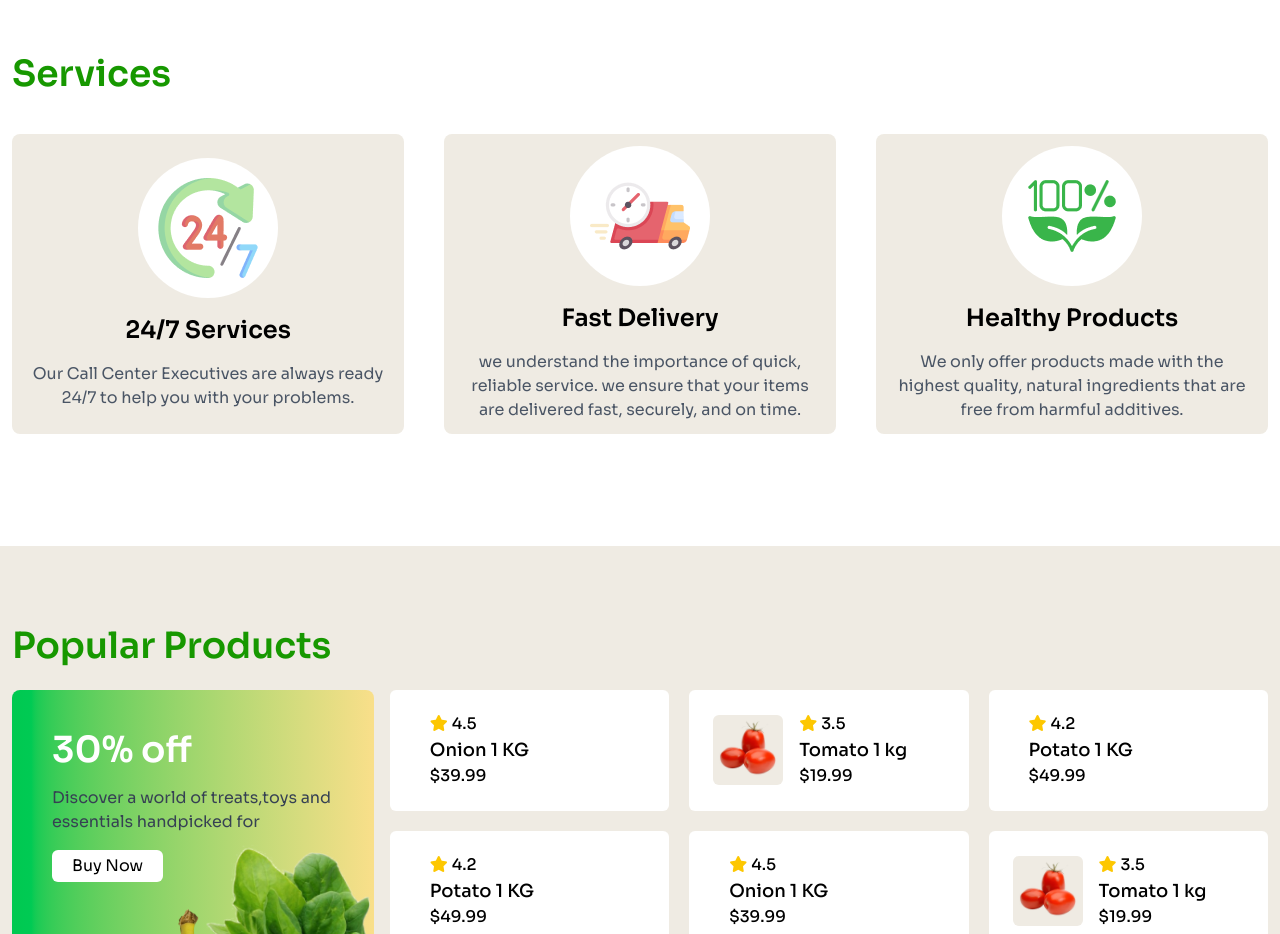
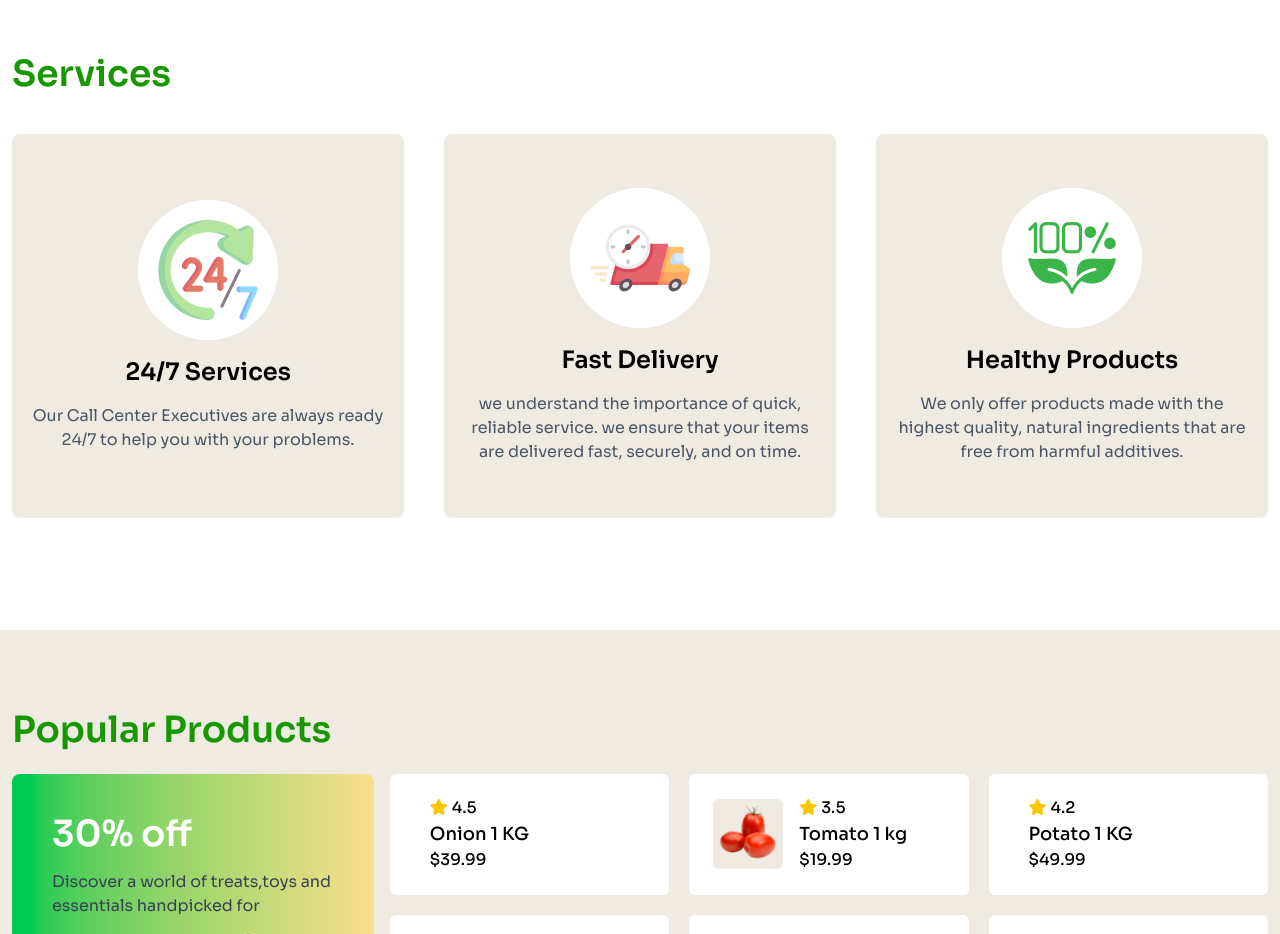
Before and after one commit to sonatanpaul/project-task-3, a plain HTML site: page index.html in a window 1280 px wide. Shown: the part 2200-3134 px from the top of the page. Drawn offline with nearby package versions, Linux system fonts and the light colour scheme.

Commit message:
tablet responsive issue fixd

```diff
--- a/index.html
+++ b/index.html
@@ -70,7 +70,7 @@
           </div>
         </div>
         <!-- navbar link  -->
-        <div class="hidden md:block">
+        <div class="hidden lg:block">
           <ul class="flex items-start md:ml-30 font-semibold gap-4">
             <li><a href="#">Product</a></li>
             <li><a href="#">Services</a></li>
@@ -157,7 +157,7 @@
           <h1 class="text-4xl font-semibold text-[#179800] mb-10">
             Best Selling
           </h1>
-          <div class="grid md:grid-cols-5 gap-4">
+          <div class="grid md:grid-cols-3 lg:grid-cols-5 gap-4">
             <!-- card 1 -->
             <div
               class="bg-white shadow-md flex flex-col justify-center items-center p-10 md:p-3 rounded-lg space-y-3"
@@ -378,7 +378,7 @@
           class="mt-10 flex flex-wrap md:flex-nowrap justify-center items-center gap-10"
         >
           <div
-            class="bg-[#EFEBE3] flex flex-col gap-4 p-4 md:w-[680px] md:h-[300px] rounded-lg justify-center items-center"
+            class="bg-[#EFEBE3] flex flex-col gap-4 p-4 md:py-48 md:w-[680px] md:h-[300px] rounded-lg justify-center items-center"
           >
             <div class="bg-white p-5 rounded-full">
               <img src="./assets/service.png" alt="" />
@@ -390,7 +390,7 @@
             </p>
           </div>
           <div
-            class="bg-[#EFEBE3] flex flex-col gap-4 p-4 md:w-[680px] md:h-[300px] rounded-lg justify-center items-center"
+            class="bg-[#EFEBE3] flex flex-col gap-4 p-4 md:py-48 md:w-[680px] md:h-[300px] rounded-lg justify-center items-center"
           >
             <div class="bg-white p-5 rounded-full">
               <img src="./assets/delivery.png" alt="" />
@@ -402,7 +402,7 @@
             </p>
           </div>
           <div
-            class="bg-[#EFEBE3] flex flex-col gap-4 md:w-[680px] md:h-[300px] p-4 rounded-lg justify-center items-center"
+            class="bg-[#EFEBE3] flex flex-col gap-4 md:py-48 md:w-[680px] md:h-[300px] p-4 rounded-lg justify-center items-center"
           >
             <div class="bg-white p-5 rounded-full">
               <img src="./assets/healthy.png" alt="" />
```
